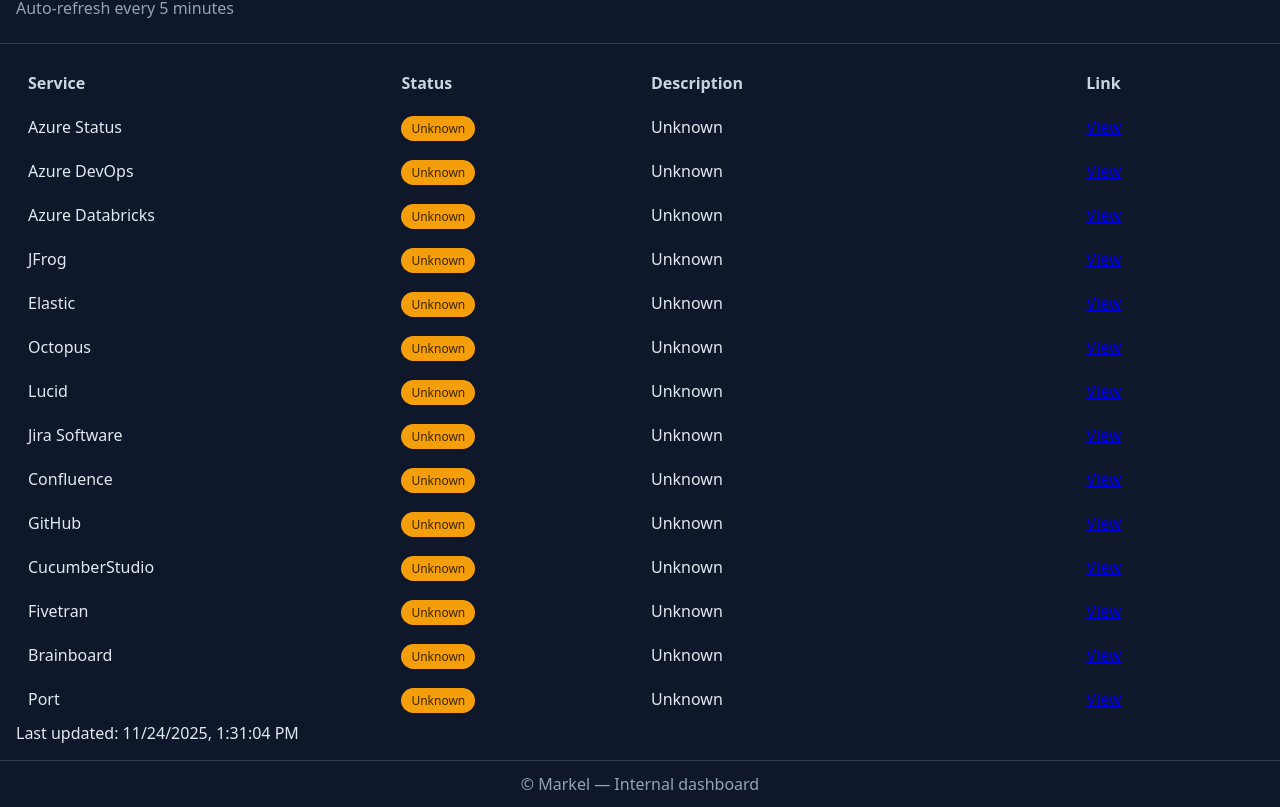
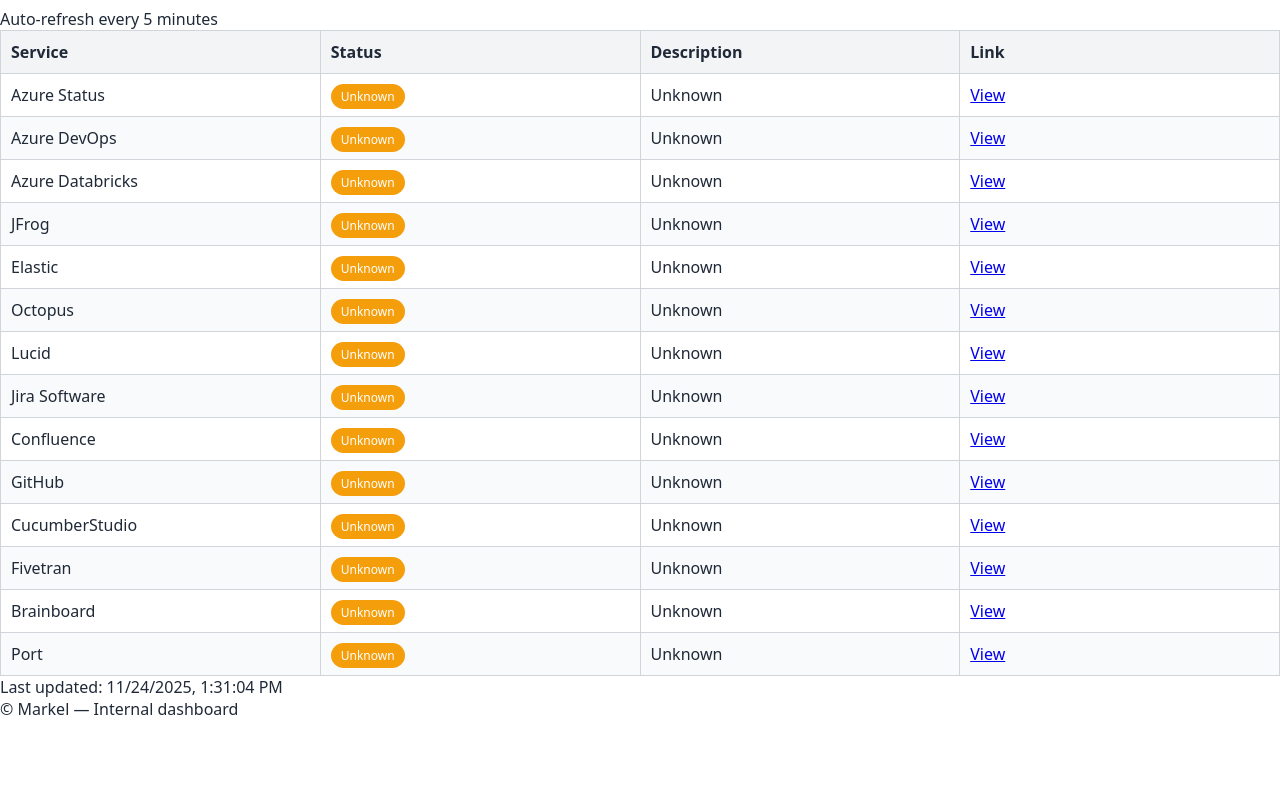
Before and after one commit to paweadi/status-dashboard_v2, a plain HTML site: page index.html in a window 1280 px wide. Shown: the part 78-885 px from the top of the page. After the commit the page ends 800 px from the top, so only its background shows below. Drawn offline with Linux system fonts and the light colour scheme; no server answers.

Commit message:
Update colour variables and styles in dashboard CSS

```diff
--- a/styles-dashboard.css
+++ b/styles-dashboard.css
@@ -1,17 +1,15 @@
 :root {
-  --bg: #0f172a;
-  --fg: #e2e8f0;
-  --muted: #94a3b8;
-  --border: #334155;
+--bg: #ffffff;
+--fg: #1f2937;
+--muted: #6b7280;
+--border: #d1d5db;
 --up-bg: #10b981;
-  --up-fg: #052e2b;
+--up-fg: #ffffff;
 --down-bg: #ef4444;
-  --down-fg: #2f0d0d;
+--down-fg: #ffffff;
 --deg-bg: #f59e0b;
-  --deg-fg: #3b2600;
+--deg-fg: #ffffff;
 }
-
-* { box-sizing: border-box; }
 
 body {
     margin: 0;
@@ -20,57 +18,41 @@
     font-family: system-ui, -apple-system, Segoe UI, Roboto, Arial, sans-serif;
 }
 
-header {
-  padding: 24px 16px;
-  border-bottom: 1px solid var(--border);
-}
-
-h1 { margin: 0 0 8px; }
-.ts { color: var(--muted); }
-
-
-main {
-  width: 100%; /* Full width */
-  margin: 0; /* Remove left margin */
-  padding: 16px;
-}
-
 table {
     width: 100%;
     table-layout: fixed;
+    border-collapse: collapse;
 }
 
 th, td {
-  width: auto; /* Equal space for 4 columns */
+    width: auto;
     padding: 10px;
     text-align: left;
+    border: 1px solid var(--border);
 }
 
 th {
-  color: #cbd5e1;
+    color: var(--fg);
     font-weight: 600;
+    background-color: #f3f4f6;
 }
 
-/* Column width adjustments for 4 columns */
-th:nth-child(1), td:nth-child(1) { width: 30%; } /* Service */
-th:nth-child(2), td:nth-child(2) { width: 20%; } /* Status */
-th:nth-child(3), td:nth-child(3) { width: 35%; } /* Description */
-th:nth-child(4), td:nth-child(4) { width: 15%; } /* Link */
+tr:nth-child(even) {
+    background-color: #f9fafb;
+}
+
+tr:hover {
+    background-color: #e5e7eb;
+}
 
 .badge {
     padding: 4px 10px;
     border-radius: 999px;
     font-size: 12px;
-  background: #334155;
+    background: #e5e7eb;
+    color: var(--fg);
 }
 
 .badge.up { background: var(--up-bg); color: var(--up-fg); }
 .badge.down { background: var(--down-bg); color: var(--down-fg); }
 .badge.degraded { background: var(--deg-bg); color: var(--deg-fg); }
-
-footer {
-  color: var(--muted);
-  padding: 12px 16px;
-  border-top: 1px solid var(--border);
-  text-align: center;
-}
```
Lines whose indentation alone changed are shown as unchanged.
